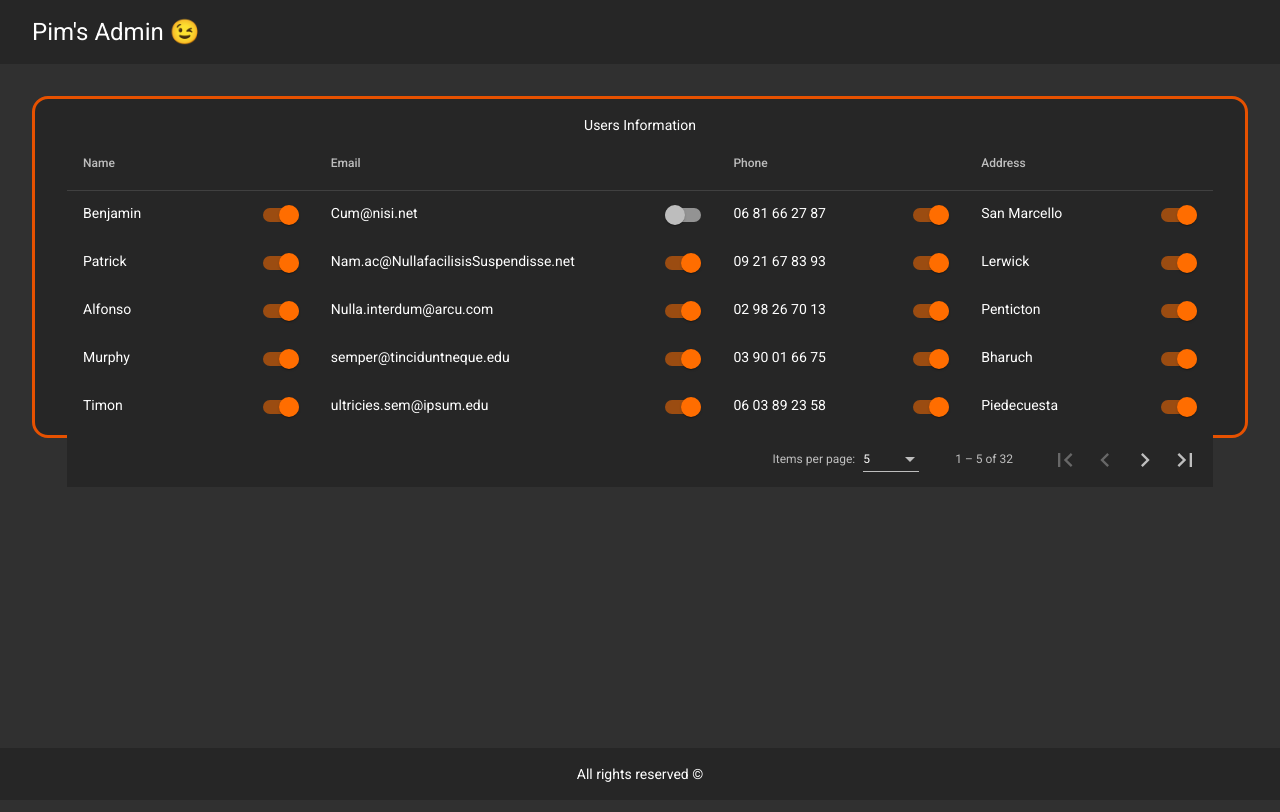
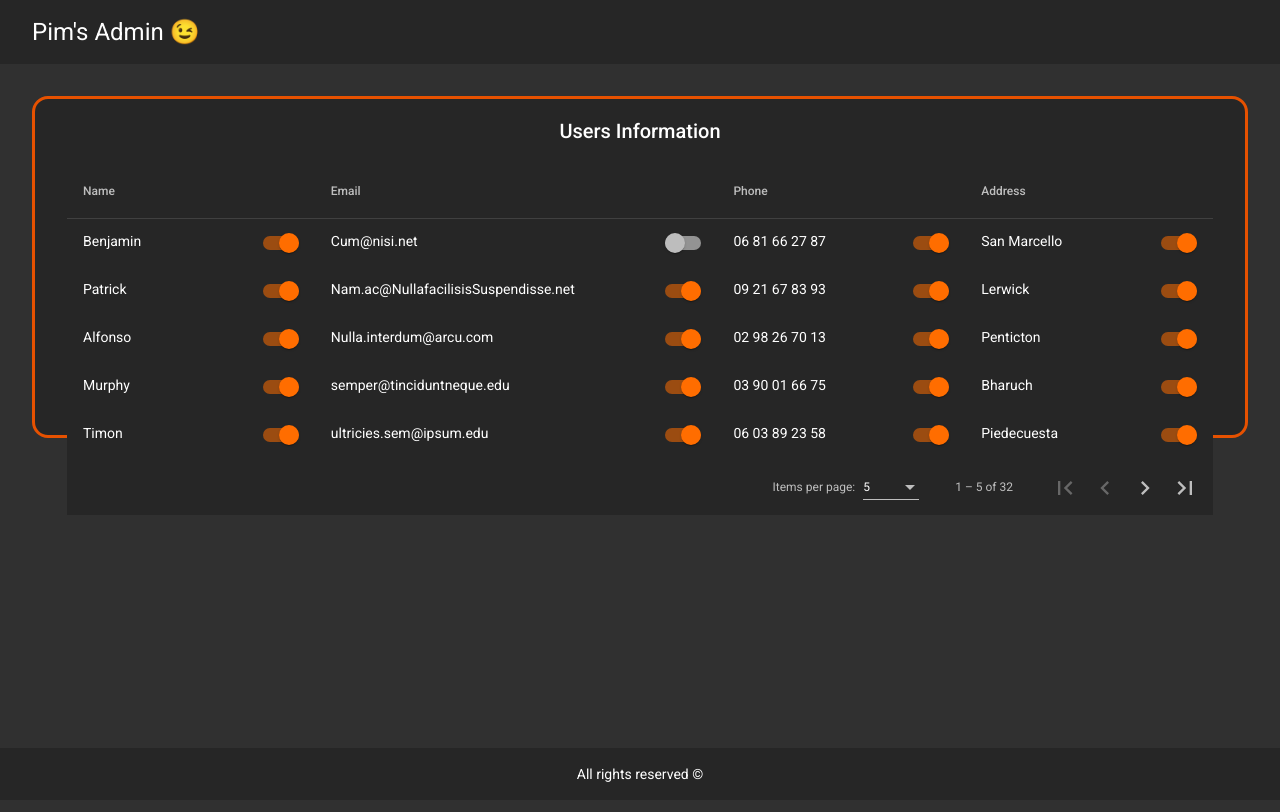
Before and after one commit to flowg/pims-admin, an Angular app: page /dashboard in a window 1280 px wide. Built offline with nearby package versions, Linux system fonts and the light colour scheme.

Commit message:
Added a title to the PimsCardComponent and improved styling

```diff
--- a/src/app/modules/dashboard/components/users-table/users-table.component.scss
+++ b/src/app/modules/dashboard/components/users-table/users-table.component.scss
@@ -4,5 +4,5 @@
 // Styling
 :host {
   display: block;
-  padding: $default-padding ( $default-padding * 2 );
+  padding: $default-padding;
 }
--- a/src/app/modules/dashboard/dashboard.component.html
+++ b/src/app/modules/dashboard/dashboard.component.html
@@ -1,3 +1,3 @@
-<pims-pims-card id="users-table">
+<pims-pims-card id="users-table" title="Users Information">
     <pims-users-table></pims-users-table>
 </pims-pims-card>
--- a/src/app/modules/shared/components/pims-card/pims-card.component.html
+++ b/src/app/modules/shared/components/pims-card/pims-card.component.html
@@ -1 +1,4 @@
-<ng-content></ng-content>
+<h2>{{title}}</h2>
+<div class="pims-card-content">
+    <ng-content></ng-content>
+</div>
--- a/src/app/modules/shared/components/pims-card/pims-card.component.scss
+++ b/src/app/modules/shared/components/pims-card/pims-card.component.scss
@@ -11,4 +11,19 @@ $accent: map-get($pims-theme, accent);
   border-radius: $default-border-radius;
   background-color: $component-background;
   border: medium solid mat-color($accent, darker);
+  padding: $default-padding;
+  display: flex;
+  flex-direction: column;
+
+  h2 {
+    margin: 0;
+    text-align: center;
+  }
+
+  .pims-card-content {
+    flex: 1;
+    display: flex;
+    flex-direction: column;
+    justify-content: center;
+  }
 }
--- a/src/app/modules/shared/components/pims-card/pims-card.component.ts
+++ b/src/app/modules/shared/components/pims-card/pims-card.component.ts
@@ -1,7 +1,10 @@
 /**
  * Angular imports
  */
-import { Component } from '@angular/core';
+import {
+    Component,
+    Input
+} from '@angular/core';
 
 @Component( {
     selector:    'pims-pims-card',
@@ -9,4 +12,5 @@ import { Component } from '@angular/core';
     styleUrls:   [ './pims-card.component.scss' ]
 } )
 export class PimsCardComponent {
+    @Input() title: string;
 }
--- a/src/app/modules/shared/components/pims-table/pims-table.component.scss
+++ b/src/app/modules/shared/components/pims-table/pims-table.component.scss
@@ -5,6 +5,10 @@
 .pims-table {
   width: 100%;
   background-color: $component-background;
+
+  caption {
+    display: none;
+  }
 
   th.mat-header-cell, td.mat-cell {
     padding: 0 $default-padding;
```
